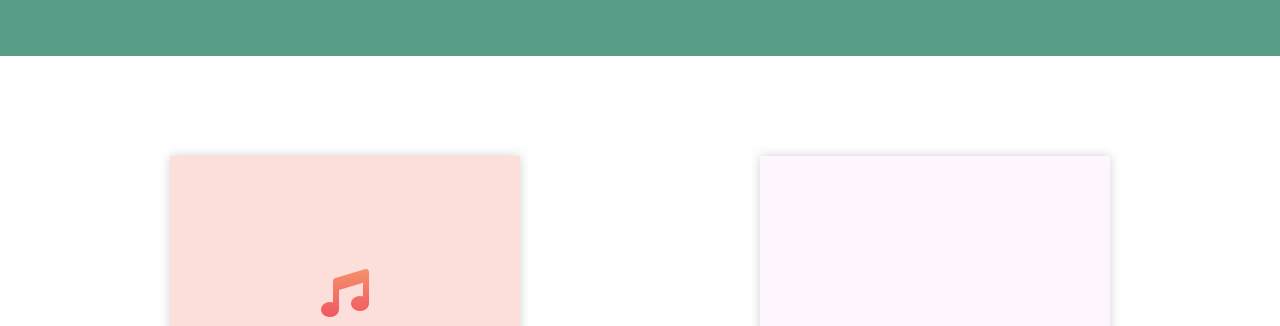
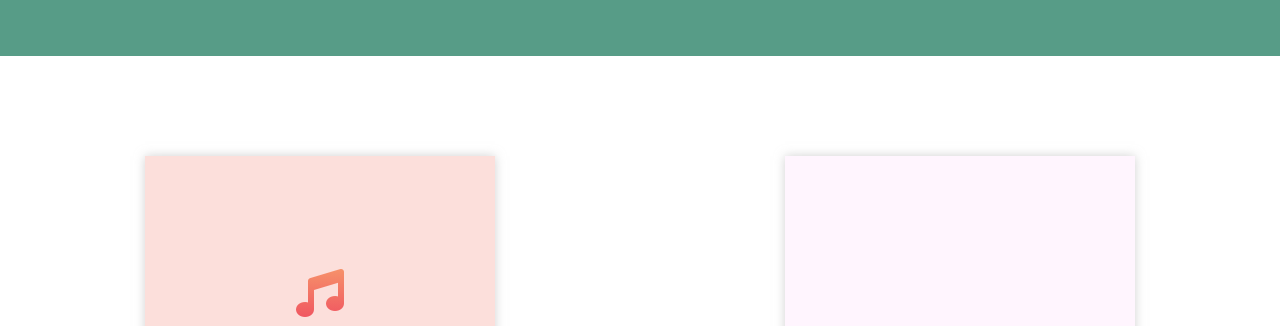
Before and after one commit to Juls-mc/OhMyFood, a plain HTML site: page index.html in a window 1280 px wide. Shown: the part 155-481 px from the top of the page. Drawn offline with Linux system fonts and the light colour scheme; a web font is replaced by a local one.

Commit message:
modif margin pour responsive grand écrans

```diff
--- a/style.css
+++ b/style.css
@@ -27,10 +27,6 @@ a {
     text-decoration: none;
 }
 
-.container {
-    margin: auto 0;
-
-}
 
 /******* MAIN MENUS *******/
 
@@ -39,11 +35,13 @@ a {
     flex-direction: row;
     flex-wrap: wrap;
     justify-content: space-around;
-    max-width: 1400px;
+    max-width: 1300px;
     margin-top: 50px;
     margin-right: 50px;
     margin-bottom: 50px;
     margin-left: 50px;
+     margin-left: auto;
+    margin-right: auto;
 
 
 }
```
